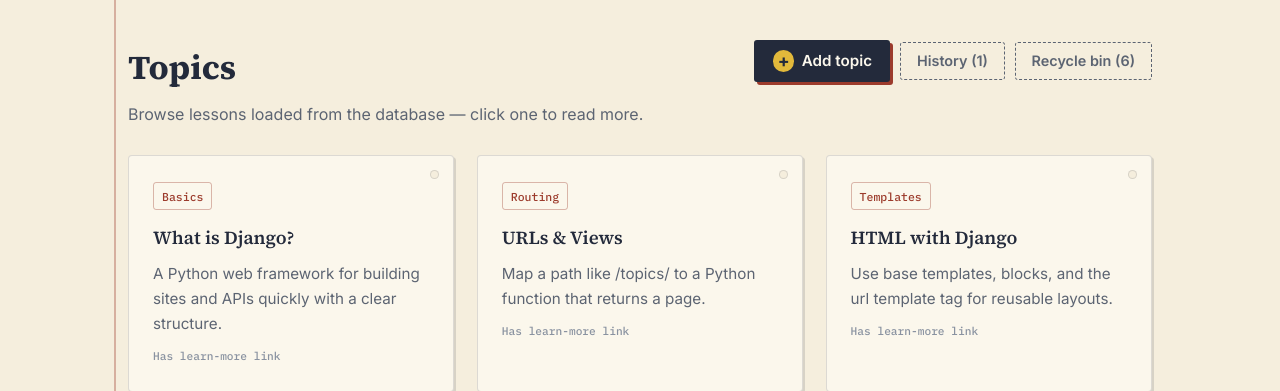
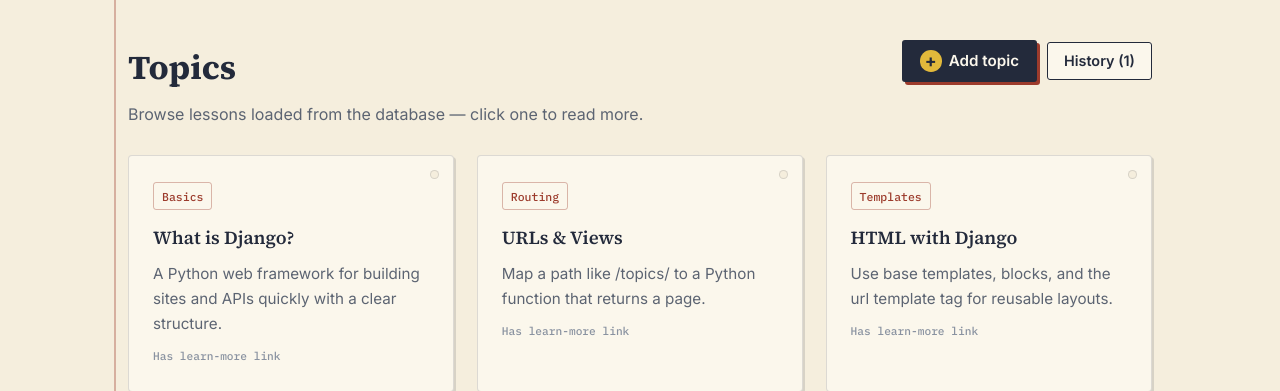
Before and after one commit to irincovictor-cmd/djangoFileTTH, a Django app: template api/templates/learnhub/topics.html in a window 1280 px wide. Shown: the part 71-462 px from the top of the page. Run offline with Django 5.2, Linux system fonts and the light colour scheme; the template is opened without the code that fills it: values that come from a table or form of the project are taken from there, others are empty; data comes from the database, SQL or seed files in the repository; tables that the repository leaves empty hold one stand-in row (values such as "Sample post").

Commit message:
Remove Recycle bin button; restore/purge live under History

```diff
--- a/api/templates/learnhub/topics.html
+++ b/api/templates/learnhub/topics.html
@@ -15,13 +15,8 @@
                 <span class="btn-add-text">Add topic</span>
             </button>
             <button type="button" class="btn-history" id="open-history-modal" aria-haspopup="dialog">
-                History{% if topic_history %} ({{ topic_history|length }}){% endif %}
+                History{% if topic_history or deleted_topics %} ({% if topic_history %}{{ topic_history|length }}{% else %}0{% endif %}){% endif %}
             </button>
-            {% if deleted_topics %}
-            <button type="button" class="btn-bin" id="open-bin-modal" aria-haspopup="dialog">
-                Recycle bin ({{ deleted_topics|length }})
-            </button>
-            {% endif %}
         </div>
     </div>
 
@@ -101,48 +96,20 @@
     </div>
 </div>
 
-{# ---- History modal ---- #}
+{# ---- History: activity log + topics currently in bin (restore / purge) ---- #}
 <div class="modal-backdrop" id="history-modal" hidden>
     <div class="modal modal-wide" role="dialog" aria-labelledby="history-modal-title" aria-modal="true">
         <div class="modal-head">
             <h2 id="history-modal-title">Topic history</h2>
             <button type="button" class="modal-close" data-close-modal="history-modal" aria-label="Close">×</button>
         </div>
-        <p class="field-hint" style="margin-bottom: 1rem;">
-            Log of topics that were added, moved to the recycle bin, restored, updated, or permanently deleted.
+
+        {% if deleted_topics %}
+        <div class="history-section">
+            <h3 class="history-section-title">In recycle bin</h3>
+            <p class="field-hint" style="margin-bottom: 0.75rem;">
+                Soft-deleted topics. Restore them or delete forever. (Move to bin from a topic’s <strong>Edit</strong> page.)
             </p>
-
-        {% if topic_history %}
-        <ul class="history-list">
-            {% for entry in topic_history %}
-            <li class="history-item history-{{ entry.action }}">
-                <span class="history-badge history-badge-{{ entry.action }}">{{ entry.get_action_display }}</span>
-                <div class="history-item-info">
-                    <strong>{{ entry.topic_title }}</strong>
-                    {% if entry.topic_tag %}
-                    <span class="history-tag">{{ entry.topic_tag }}</span>
-                    {% endif %}
-                    <span class="history-meta">{{ entry.created_at|date:"M j, Y H:i" }}</span>
-                </div>
-            </li>
-            {% endfor %}
-        </ul>
-        {% else %}
-        <p class="page-sub" style="margin: 0;">No history yet. Add, edit, or remove a topic to see entries here.</p>
-        {% endif %}
-    </div>
-</div>
-
-{# ---- Recycle bin modal ---- #}
-{% if deleted_topics %}
-<div class="modal-backdrop" id="bin-modal" hidden>
-    <div class="modal" role="dialog" aria-labelledby="bin-modal-title" aria-modal="true">
-        <div class="modal-head">
-            <h2 id="bin-modal-title">Recycle bin</h2>
-            <button type="button" class="modal-close" data-close-modal="bin-modal" aria-label="Close">×</button>
-        </div>
-        <p class="field-hint" style="margin-bottom: 1rem;">Deleted topics stay in the database until you restore or permanently delete them. Move a topic to the bin from its <strong>Edit</strong> page.</p>
-
             <ul class="bin-list">
                 {% for t in deleted_topics %}
                 <li class="bin-item">
@@ -215,23 +209,19 @@
         font-weight: 700;
         line-height: 1;
     }
-    .btn-bin,
     .btn-history {
         padding: 0.6rem 1rem;
-        border: 1.5px dashed var(--ink-soft);
+        border: 1.5px solid var(--ink);
         border-radius: 3px;
-        background: transparent;
-        color: var(--ink-soft);
+        background: var(--paper-card);
+        color: var(--ink);
         font-family: inherit;
         font-weight: 600;
         font-size: 0.9rem;
         cursor: pointer;
     }
-    .btn-bin:hover,
     .btn-history:hover {
-        border-color: var(--ink);
-        color: var(--ink);
-        background: rgba(34,40,58,0.04);
+        background: rgba(34,40,58,0.06);
     }
 
     .card-link-hint {
@@ -435,9 +434,6 @@
     var openAdd = document.getElementById('open-topic-modal');
     if (openAdd) openAdd.addEventListener('click', function () { openModal('topic-modal'); });
 
-    var openBin = document.getElementById('open-bin-modal');
-    if (openBin) openBin.addEventListener('click', function () { openModal('bin-modal'); });
-
     var openHistory = document.getElementById('open-history-modal');
     if (openHistory) openHistory.addEventListener('click', function () { openModal('history-modal'); });
 
```
Also changed, not shown: other parts of api/templates/learnhub/topics.html (+38 -2 lines). Lines whose indentation alone changed are shown as unchanged.
